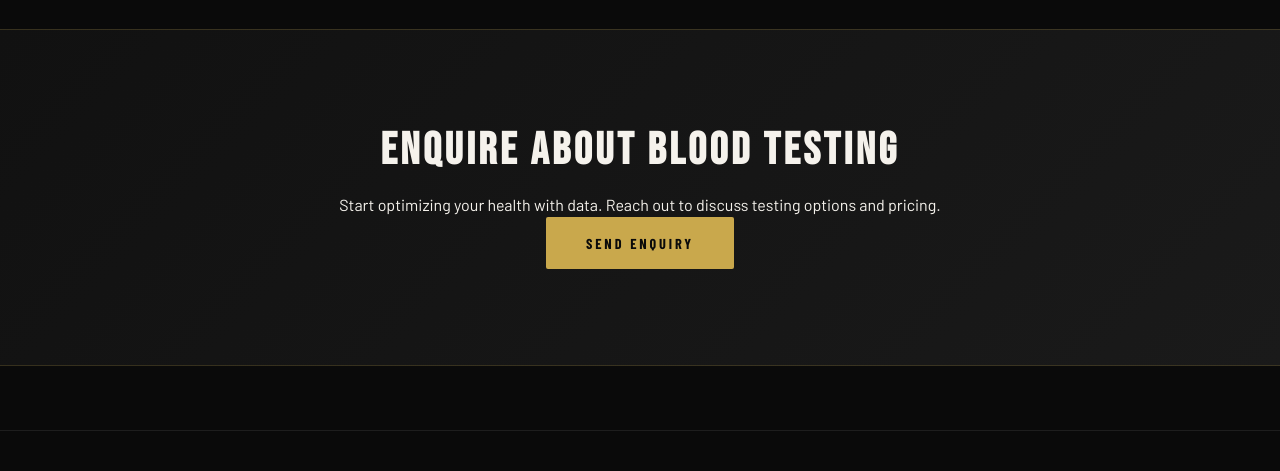
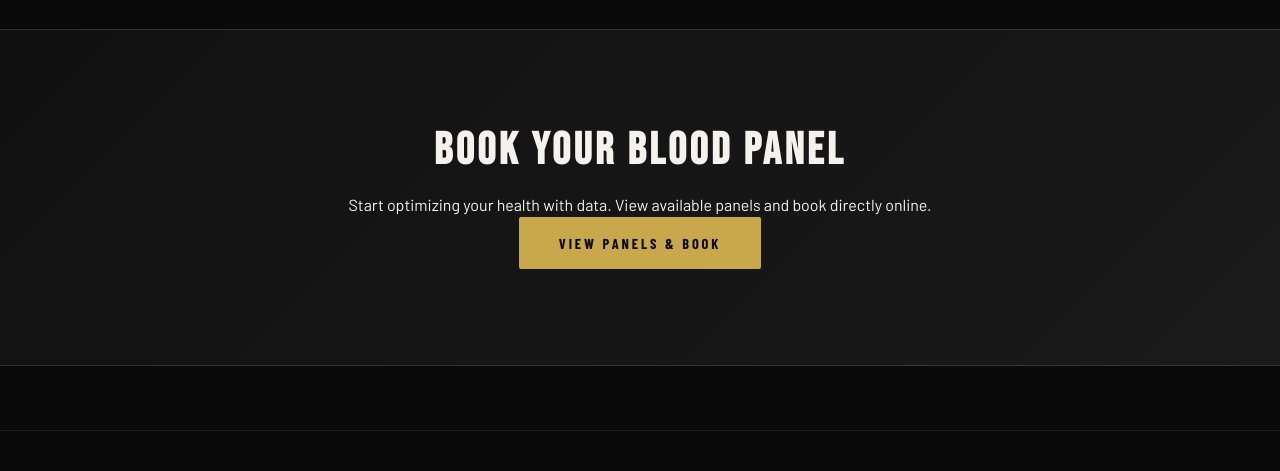
Before and after one commit to Dfelstein/XGYMWeb, a plain HTML site: page blood-marker-testing.html in a window 1280 px wide. Shown: the part 3880-4351 px from the top of the page. Drawn offline with nearby package versions, Linux system fonts and the light colour scheme; a web font is replaced by a local one.

Commit message:
Update blood marker CTA to link to Square site for booking
Co-Authored-By: Claude Sonnet 4.6 <noreply@anthropic.com>

```diff
--- a/blood-marker-testing.html
+++ b/blood-marker-testing.html
@@ -456,9 +456,9 @@
 </div>
 
 <div class="cta-section">
-  <h2>Enquire About Blood Testing</h2>
-  <p>Start optimizing your health with data. Reach out to discuss testing options and pricing.</p>
-  <a href="mailto:admin@xgym.com.au" class="btn">Send Enquiry</a>
+  <h2>Book Your Blood Panel</h2>
+  <p>Start optimizing your health with data. View available panels and book directly online.</p>
+  <a href="https://lifexclinic.square.site" target="_blank" rel="noopener" class="btn">View Panels &amp; Book</a>
 </div>
 
 <footer style="background:#0a0a0a;border-top:1px solid #1e1e1e;padding:56px 20px 32px;font-family:'Barlow',sans-serif;">
```
